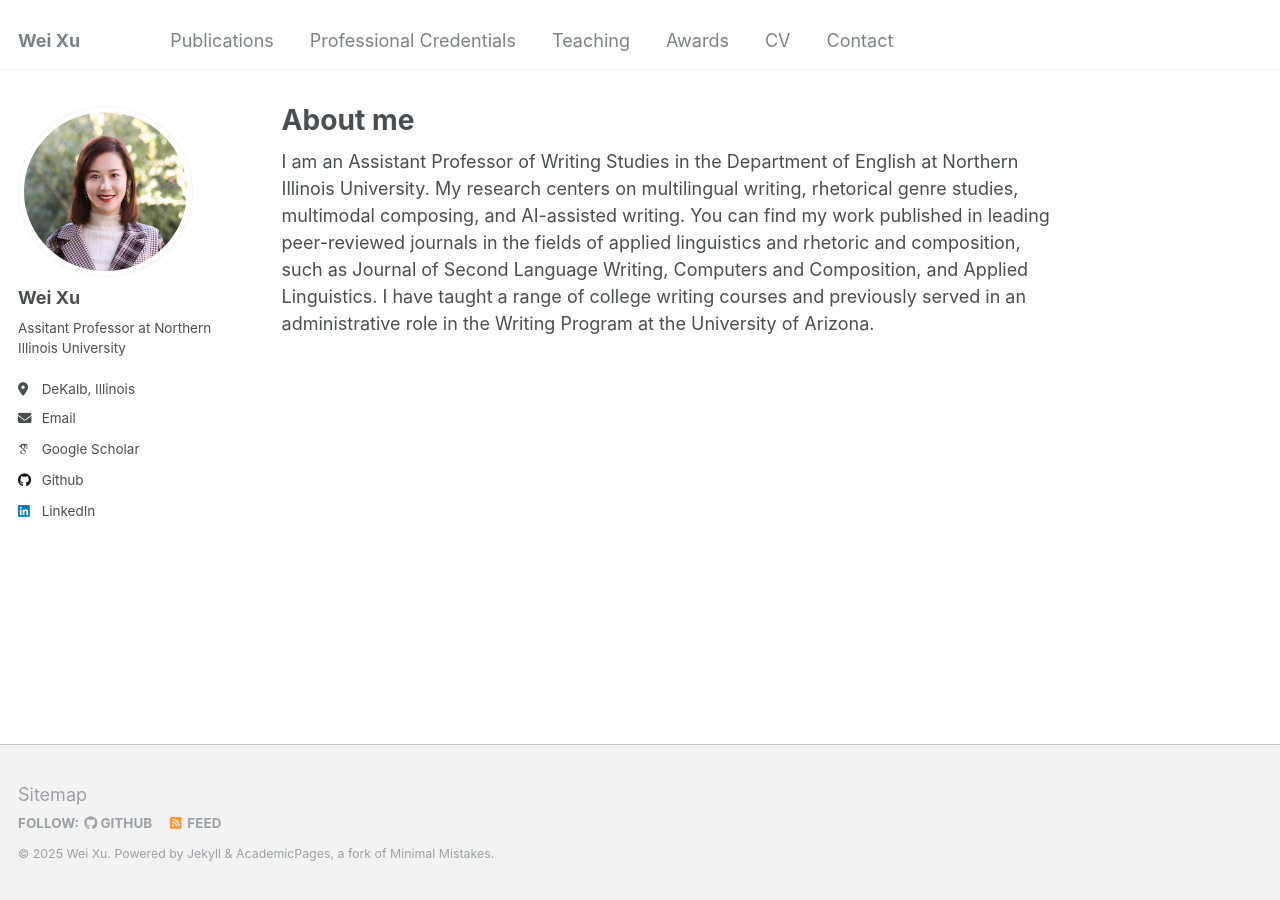
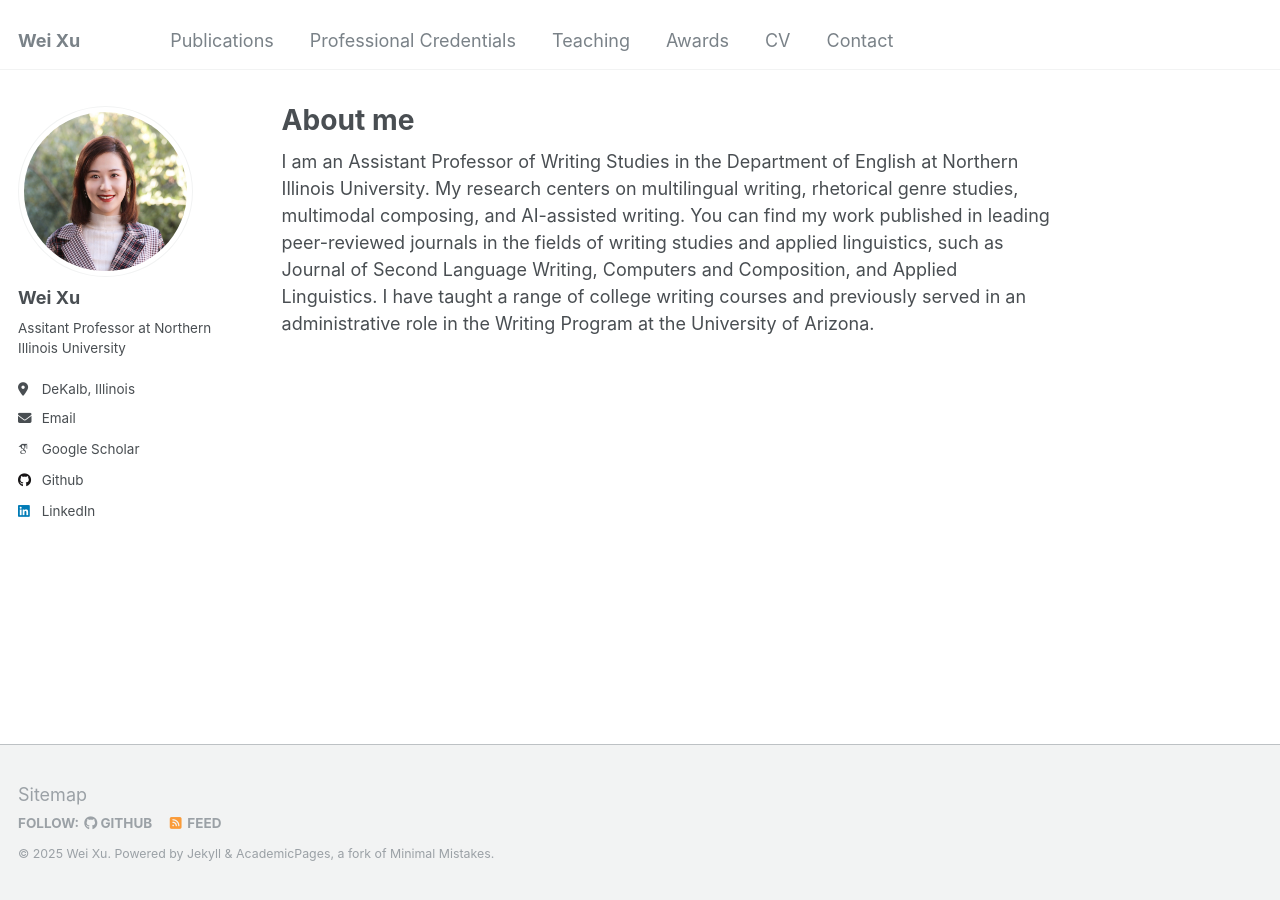
Before and after one commit to weixu-vivian/weixu-vivian.github.io, a Jekyll site: the page built from _pages/about.md, in a window 1280 px wide. Built offline with Jekyll 4.4.1, drawn with Linux system fonts in a browser that asks for light colours; some web fonts are replaced.

Commit message:
about.md

```diff
--- a/_pages/about.md
+++ b/_pages/about.md
@@ -8,4 +8,4 @@ redirect_from:
   - /about.html
 ---
 
-I am an Assistant Professor of Writing Studies in the Department of English at Northern Illinois University. My research centers on multilingual writing, rhetorical genre studies, multimodal composing, and AI-assisted writing. You can find my work published in leading peer-reviewed journals in the fields of applied linguistics and rhetoric and composition, such as Journal of Second Language Writing, Computers and Composition, and Applied Linguistics. I have taught a range of college writing courses and previously served in an administrative role in the Writing Program at the University of Arizona.
+I am an Assistant Professor of Writing Studies in the Department of English at Northern Illinois University. My research centers on multilingual writing, rhetorical genre studies, multimodal composing, and AI-assisted writing. You can find my work published in leading peer-reviewed journals in the fields of writing studies and applied linguistics, such as Journal of Second Language Writing, Computers and Composition, and Applied Linguistics. I have taught a range of college writing courses and previously served in an administrative role in the Writing Program at the University of Arizona.
```
